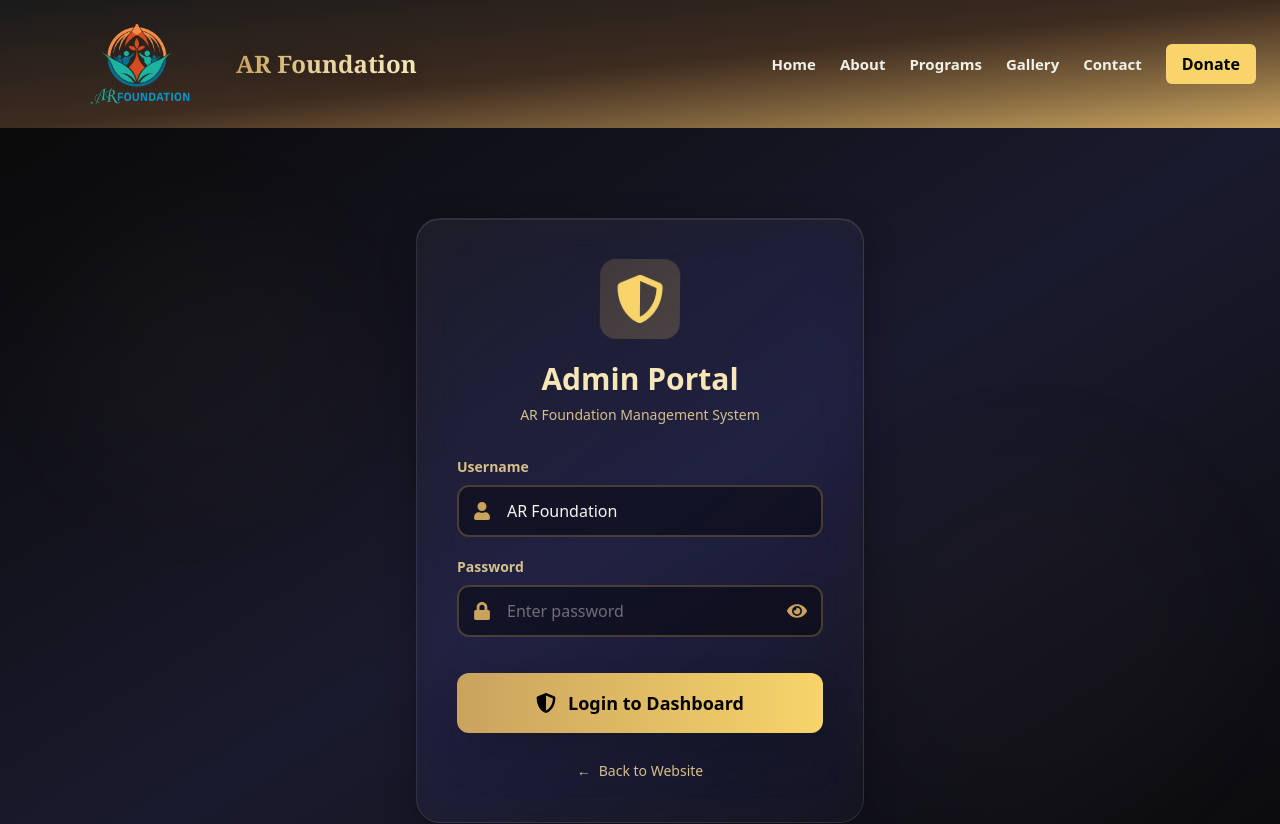
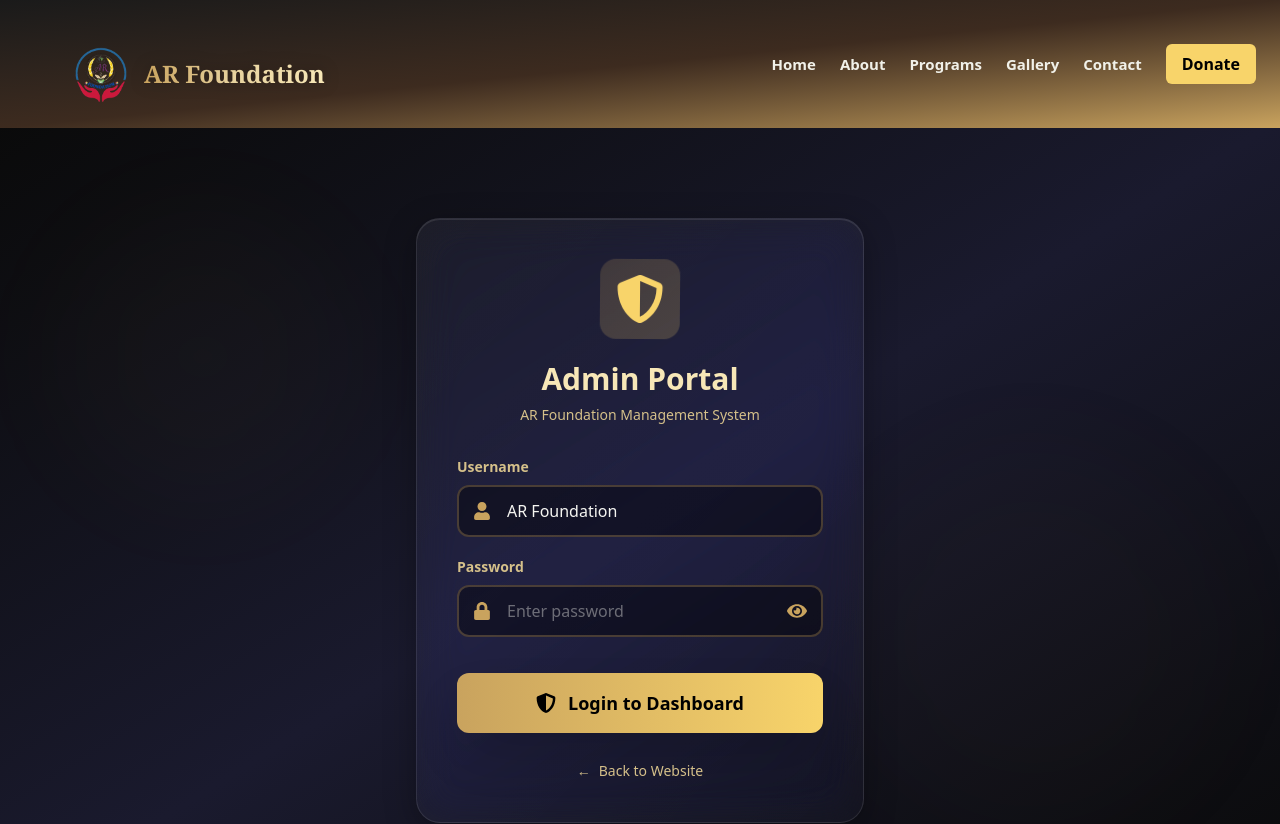
Before and after one commit to ramakalpasolutions-wq/arfoundation, a Next.js app: page /admin-login in a window 1280 px wide. Shown: the top 824 px of the page. Built offline with nearby package versions, Linux system fonts and the light colour scheme.

Commit message:
initial commit

```diff
--- a/src/components/Header.js
+++ b/src/components/Header.js
@@ -22,11 +22,11 @@ export default function Header() {
       {/* DESKTOP */}
       <div className="hidden  lg:flex items-center justify-between p-6 sticky top-0 z-40">
 
-        <div className="flex items-center gap-4">
+        <div className="flex items-center gap-1">
           <img
-            src="/turst-logo.webp"
+            src="/turst-logo (2).webp"
             alt="Logo"
-            className="w-40 h-20 ml-9 rounded-md object-cover"
+            className="w-20 h-20 ml-9  rounded-md object-cover"
           />
 
         <motion.div
@@ -36,7 +36,7 @@ export default function Header() {
           >
           <Link
             href="/"
-            className="inline-block text-2xl font-serif font-bold bg-gradient-to-r from-[#c9a35e] via-[#e8d39f] to-[#f7e7b7] bg-clip-text text-transparent drop-shadow-[0_0_8px_rgba(0,0,0,0.3)]"
+            className="inline-block text-2xl font-serif font-bold bg-gradient-to-r from-[#c9a35e] via-[#e8d39f] to-[#f7e7b7] bg-clip-text text-transparent drop-shadow-[0_0_8px_rgba(0,0,0,0.3)]" style={{marginTop:"20px"}}
           >
             AR Foundation
           </Link>
```
Also changed, not shown: public/turst-logo (2).webp (added).
